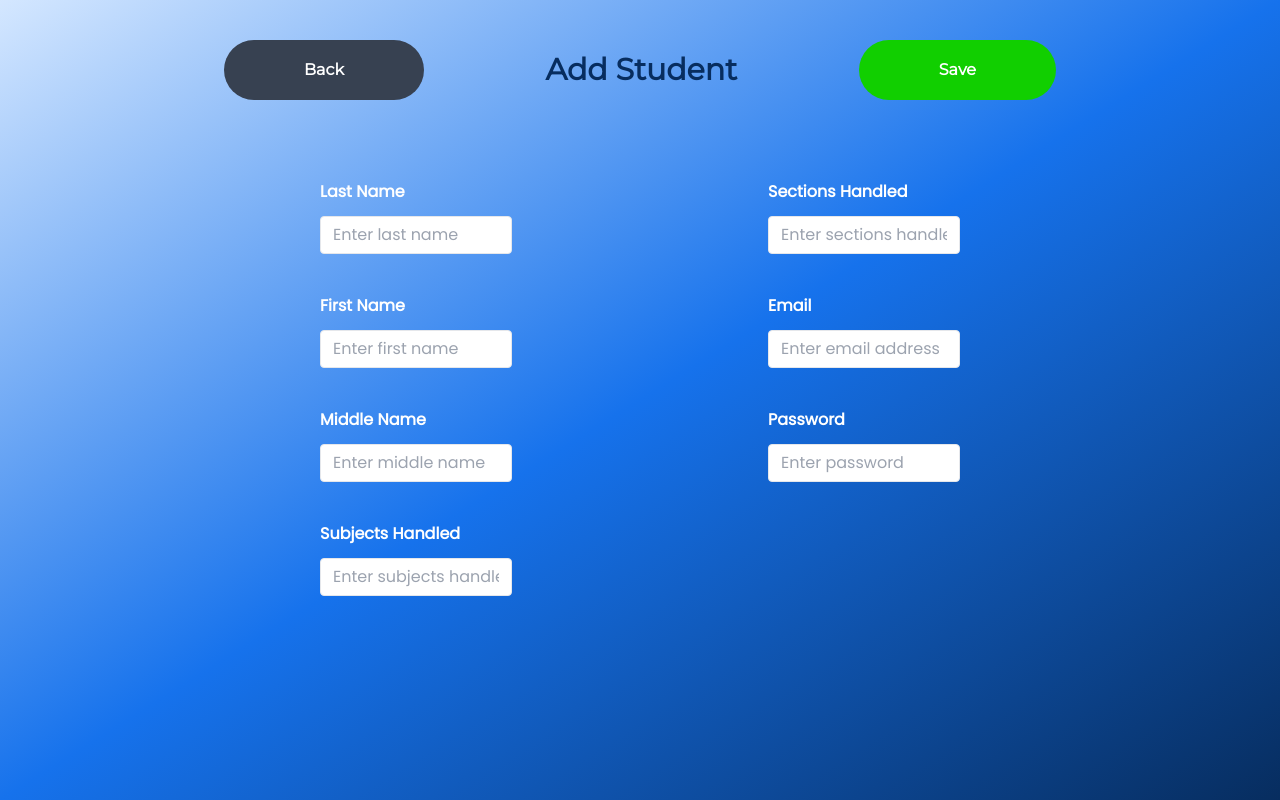
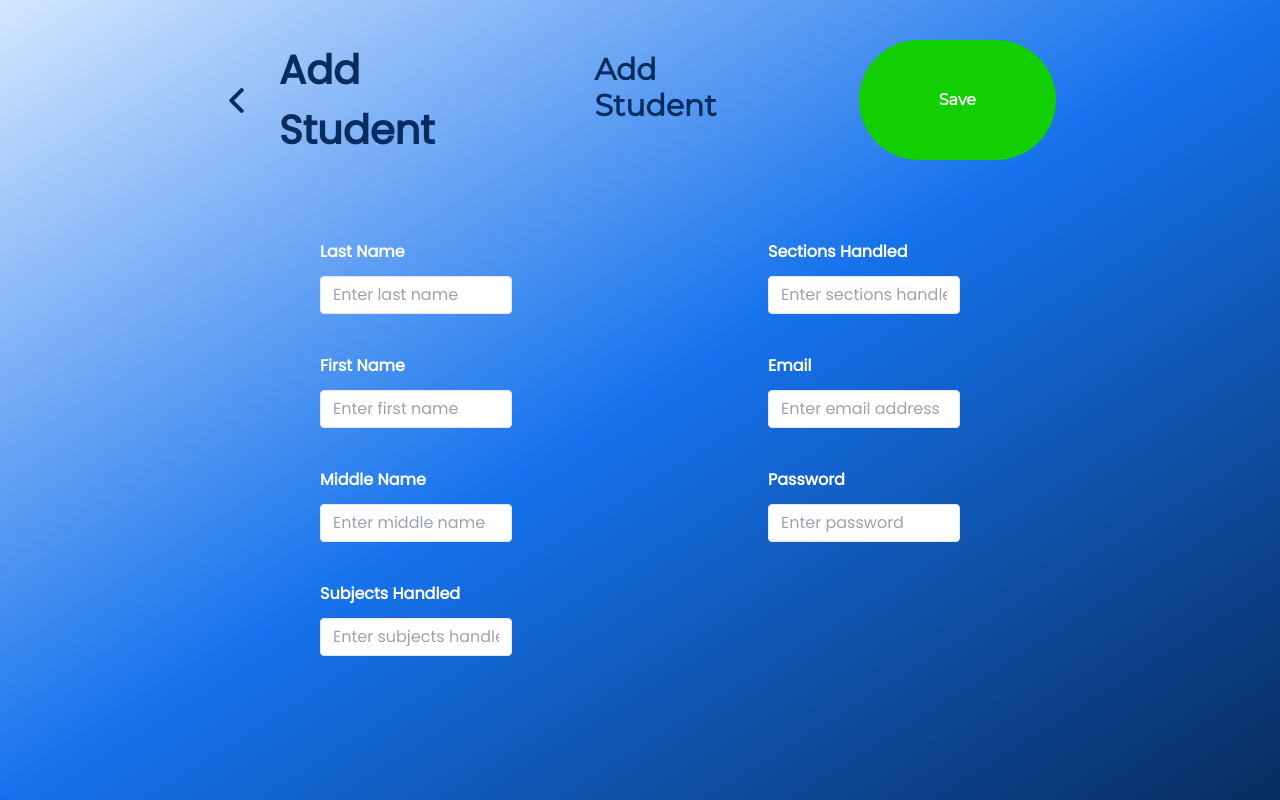
Before and after one commit to CMH7/PresentPo-Admin, a React (Vite) app: page /addstudent in a window 1280 px wide. Built offline with nearby package versions, Linux system fonts and the light colour scheme.

Commit message:
Changed the back button

```diff
--- a/src/pages/AddStudent.tsx
+++ b/src/pages/AddStudent.tsx
@@ -1,4 +1,5 @@
 import Wrapper from "../components/Wrapper";
+import backIcon from '../assets/left-arrow 1.png'
 
 /*stated na page na yung 'Add Faculty'
 after this, go to index.tsx to import the page*/
@@ -6,8 +7,15 @@ export default function AddStudent() {
     return(
         <Wrapper>
             <div className="flex justify-between pt-10 px-56">
-                <button className="bg-gray-700 hover:bg-[#1672ec] text-white font-bold py-2 px-20 rounded-full focus:outline-none focus:shadow-outline"
-                        type="button">Back</button>
+
+                {/* back button  */}
+                <div className="flex items-center">
+                    <img className="w-[25px] h-[25px] mr-[30px]" src={backIcon} alt="back icon" />
+                    <div className="poppins font-bold text-[40px] text-primary-2">
+                        Add Student
+                    </div>
+                </div>
+
                 <h1 className="py-3 px-20 font-extrabold text-[#072d5f] text-3xl">Add Student</h1>
                 <button className="bg-[#11CF00] hover:bg-[#1672ec] text-white font-bold py-2 px-20 rounded-full focus:outline-none focus:shadow-outline"
                         type="submit">Save</button>
```
Also changed, not shown: src/assets/left-arrow 1.png (added).
